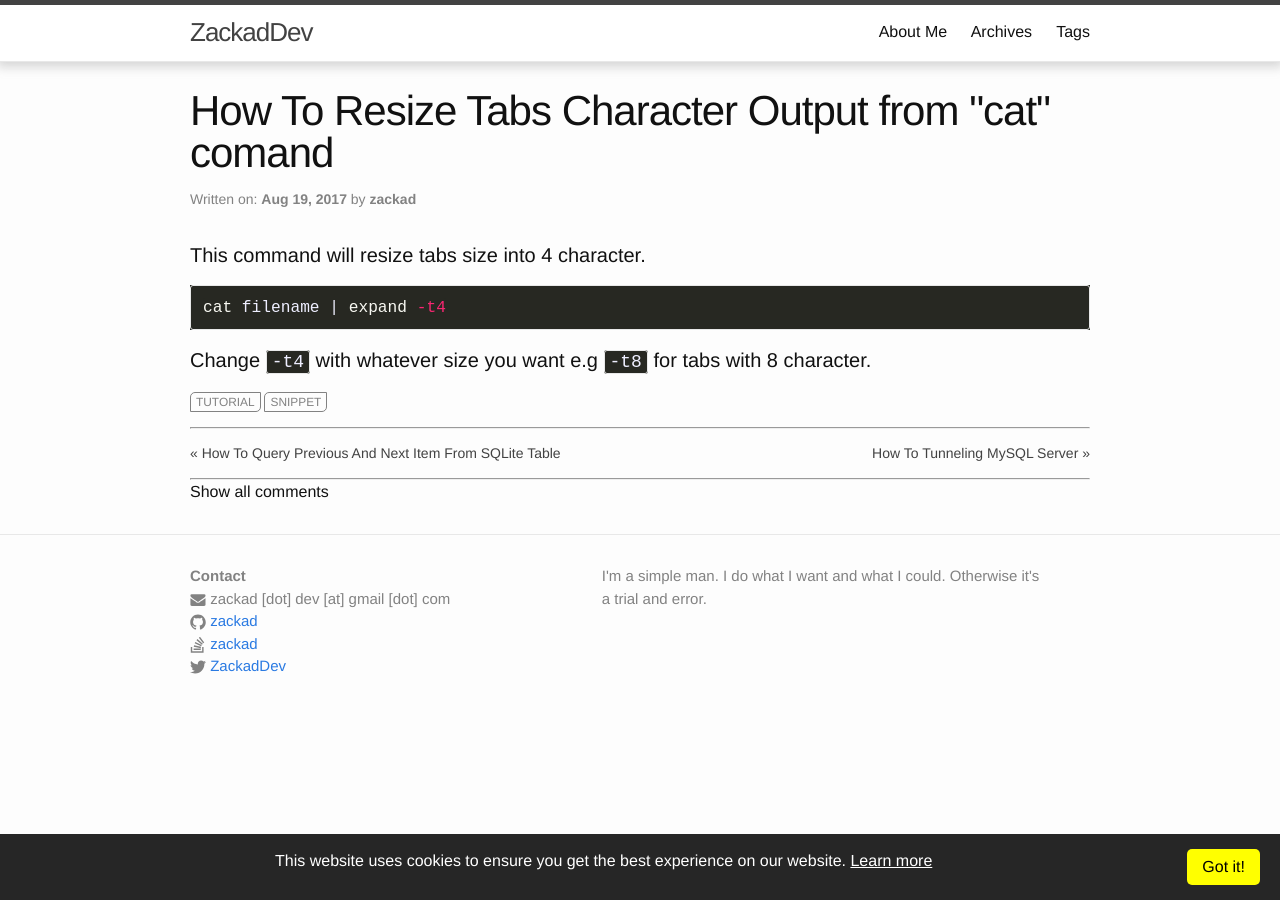
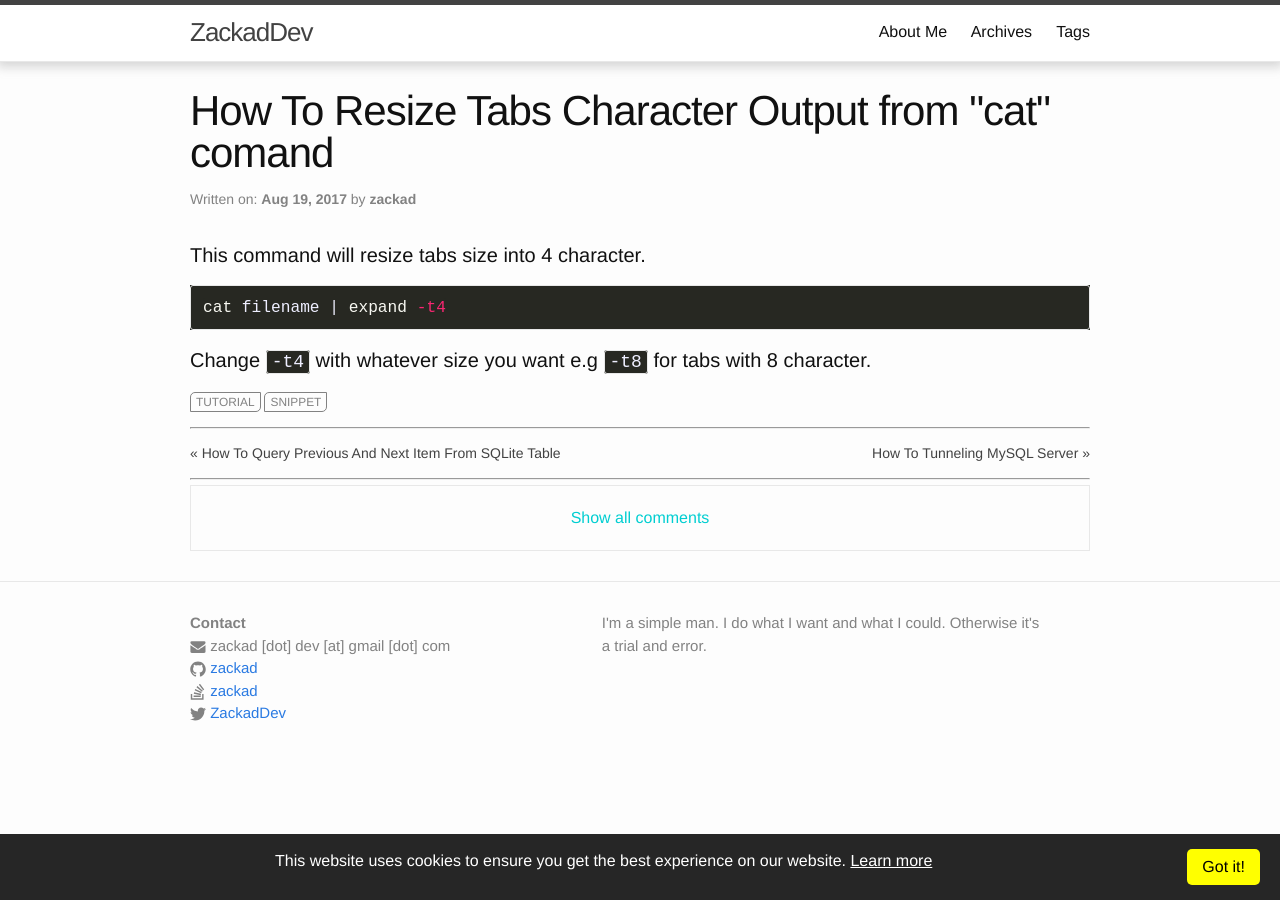
Before and after one commit to zackad/blog-src, a Jekyll site: the page built from _posts/2017-08-19-resize-tabs-from-cat.md, in a window 1280 px wide. Built offline with Jekyll 4.4.1, drawn with Linux system fonts in a browser that asks for light colours.

Commit message:
style for disqus comment trigger

```diff
--- a/_sass/minima/_layout.scss
+++ b/_sass/minima/_layout.scss
@@ -418,3 +418,15 @@
 .grey {
   color: #0003;
 }
+
+/**
+ * Disqus comment user action
+ */
+.show-comment {
+  padding: 20px;
+  margin-top: 5px;
+  text-align: center;
+  color: darkturquoise;
+  border: 1px solid $grey-color-light;
+  cursor: pointer;
+}
```
